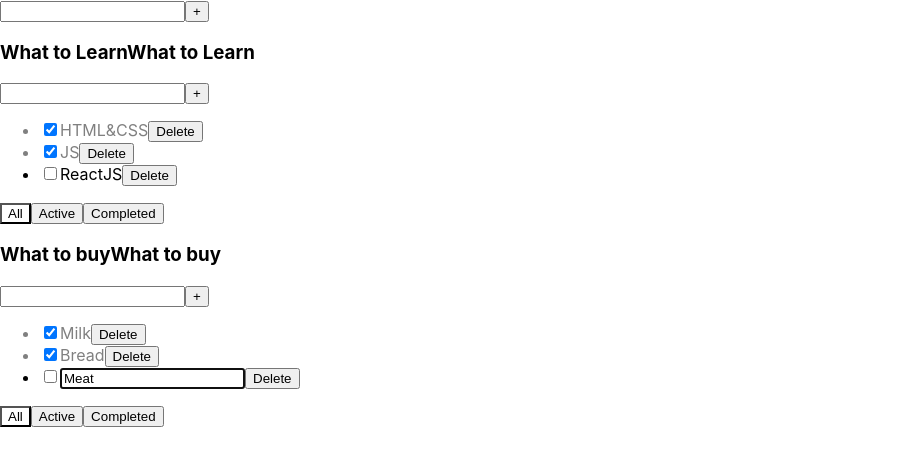
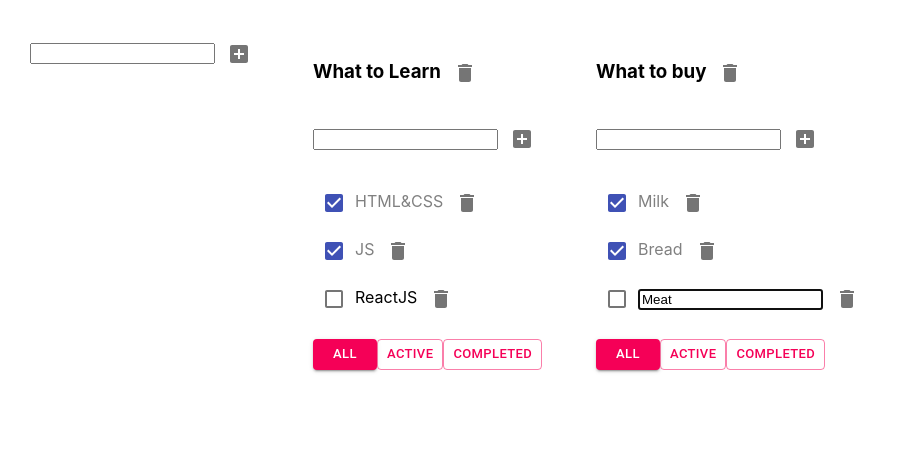
Before and after one commit to Maryak11/ToDo-List-Test-React, a React (Create React App) app: page / in a window 1280 px wide. Shown: the top 466 px of the page, without its empty margins (0-917 px from the left). Built offline with nearby package versions, Linux system fonts and the light colour scheme.

Commit message:
add MaterialUI

```diff
--- a/package.json
+++ b/package.json
@@ -3,6 +3,8 @@
   "version": "0.1.0",
   "private": true,
   "dependencies": {
+    "@material-ui/core": "^4.11.4",
+    "@material-ui/icons": "^4.11.2",
     "@testing-library/jest-dom": "^4.2.4",
     "@testing-library/react": "^9.3.2",
     "@testing-library/user-event": "^7.1.2",
--- a/src/AddItemForm.tsx
+++ b/src/AddItemForm.tsx
@@ -1,4 +1,6 @@
 import React, {ChangeEvent, useState} from "react";
+import {IconButton} from "@material-ui/core";
+import {AddBox, Delete} from "@material-ui/icons";
 type AddItemForm = {
    addItem: (title:string) => void
 
@@ -31,7 +33,9 @@ export function AddItemForm(props: AddItemForm){
                 onChange={onChangeTitle}
                 className={error ? "error": ""}
             />
-            <button onClick={addItem}>+</button>
+            <IconButton onClick={addItem}>
+                <AddBox />
+            </IconButton>
         </div>
 
     )
--- a/src/App.tsx
+++ b/src/App.tsx
@@ -47,6 +47,9 @@ function App() {
         const copyTasks = {...tasks}
         copyTasks[todoListID] = tasks[todoListID].filter(t => t.id !== taskID)
         setTasks(copyTasks)
+    }
+    function removeToDoList(todoListID: string) {
+        setTodoLists(todoList.filter(t => t.id !== todoListID))
     }
     function changeTodoListFilter(filterValue: FilterValuesType, todoListID: string){
         setTodoLists(todoList.map(t => t.id === todoListID ? {...t, filter: filterValue} : t))
@@ -114,11 +117,12 @@ function App() {
             filter={t.filter}
             changeTaskTitle = {changeTaskTitle}
             changeTodoListTitle={ changeTodoListTitle}
+            removeToDoList = {removeToDoList}
         />
 
     })
     return (
-        <div>
+        <div className={"App"}>
             <AddItemForm addItem={addToDoList}/>
             {todoListTask}
         </div>
--- a/src/Todolist.tsx
+++ b/src/Todolist.tsx
@@ -2,6 +2,8 @@ import React, {ChangeEvent, KeyboardEvent, useState} from 'react';
 import {FilterValuesType, TaskType} from "./App";
 import {AddItemForm} from "./AddItemForm";
 import {EditTableSpan} from "./EditTableSpan";
+import {Button, Checkbox, IconButton} from "@material-ui/core";
+import {Delete} from "@material-ui/icons";
 
 type PropsType = {
     title: string
@@ -15,6 +17,7 @@ type PropsType = {
     todoListID: string
     changeTaskTitle:(taskId: string, title: string, todoListID: string) => void
     changeTodoListTitle:(title: string, todoListID: string) => void
+    removeToDoList:(todoListID: string) => void
 }
 
 export function Todolist(props: PropsType) {
@@ -22,6 +25,7 @@ export function Todolist(props: PropsType) {
     const tasksJSX = props.tasks.map(t => {
             let taskClass = t.isDone ? "isDone" : ""
             const removeTask = () => props.removeTask(t.id, props.todoListID)
+
             const onChangeTask = (e: ChangeEvent<HTMLInputElement>) =>
                 props.changeCheckBoxValue(t.id, e.currentTarget.checked, props.todoListID)
 
@@ -32,46 +36,63 @@ export function Todolist(props: PropsType) {
 
             return (
                 <li key={t.id} className={taskClass}>
-                    <input
-                        type="checkbox"
+                    <Checkbox
+                       color={"primary"}
                         checked={t.isDone}
                         onChange={onChangeTask}
                     />
                     <EditTableSpan title={t.title} changeTitle={changeTaskTitle}/>
                     {/*<span>{t.title}</span>*/}
-                    <button onClick={removeTask}>Delete</button>
+                    <IconButton onClick={removeTask}>
+                        <Delete />
+                    </IconButton>
                 </li>
             )
         }
     )
 
-
+    const removeToDoList = () => props.removeToDoList(props.todoListID)
     const addTask = (title: string) => props.addTask(title, props.todoListID)
     const changeTodoListTitle = (title: string) => {
         props.changeTodoListTitle(title, props.todoListID)
     }
 
     return <div>
-        <h3>{props.title}
+        <h3>
             <EditTableSpan title={props.title} changeTitle={changeTodoListTitle}/>
+            <IconButton onClick={removeToDoList}>
+                <Delete />
+                </IconButton>
         </h3>
         <AddItemForm addItem={addTask}/>
-        <ul>
+        <ul style={{listStyle: "none", padding: "0px"}}>
             {tasksJSX}
         </ul>
         <div>
-            <button onClick={() => props.changeTodoListFilter('all', props.todoListID)}
-                    className={props.filter === "all" ? "buttonActive" : ""}
+            <Button
+                size={"small"}
+                variant={props.filter === "all" ?  "contained" : "outlined"}
+                color={"secondary"}
+                onClick={() => props.changeTodoListFilter('all', props.todoListID)}
+
             >All
-            </button>
-            <button onClick={() => props.changeTodoListFilter('active', props.todoListID)}
-                    className={props.filter === "active" ? "buttonActive" : ""}
+            </Button>
+            <Button
+                size={"small"}
+                variant={props.filter === "active" ? "contained" : "outlined"}
+                color={"secondary"}
+                onClick={() => props.changeTodoListFilter('active', props.todoListID)}
+
             >Active
-            </button>
-            <button onClick={() => props.changeTodoListFilter('completed', props.todoListID)}
-                    className={props.filter === "completed" ? "buttonActive" : ""}
+            </Button>
+            <Button
+                size={"small"}
+                variant={props.filter === "completed" ? "contained" : "outlined"}
+                color={"secondary"}
+                onClick={() => props.changeTodoListFilter('completed', props.todoListID)}
+
             >Completed
-            </button>
+            </Button>
         </div>
     </div>
 }
```
Also changed, not shown: 1 other file (tests, documents, lock files or other folders).
